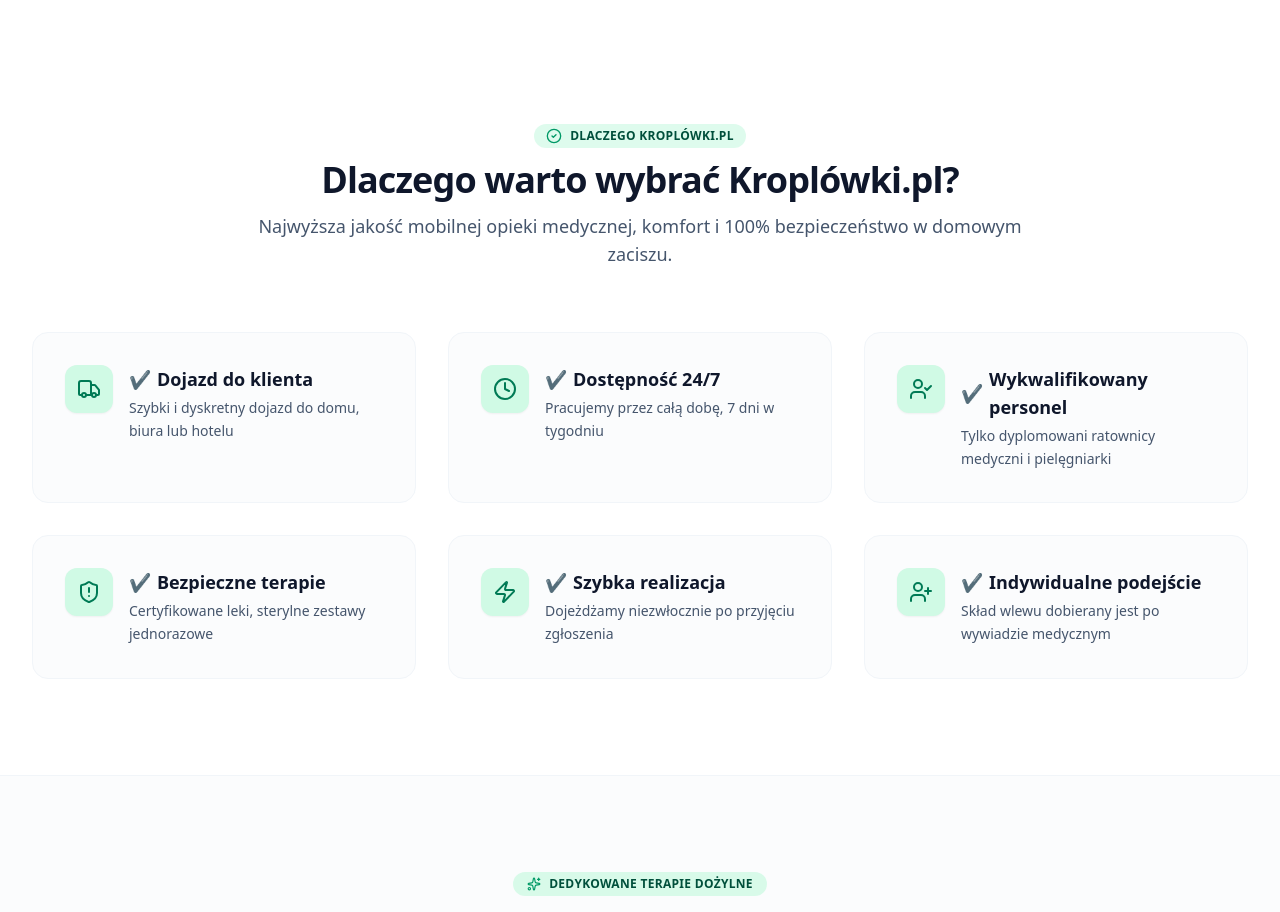
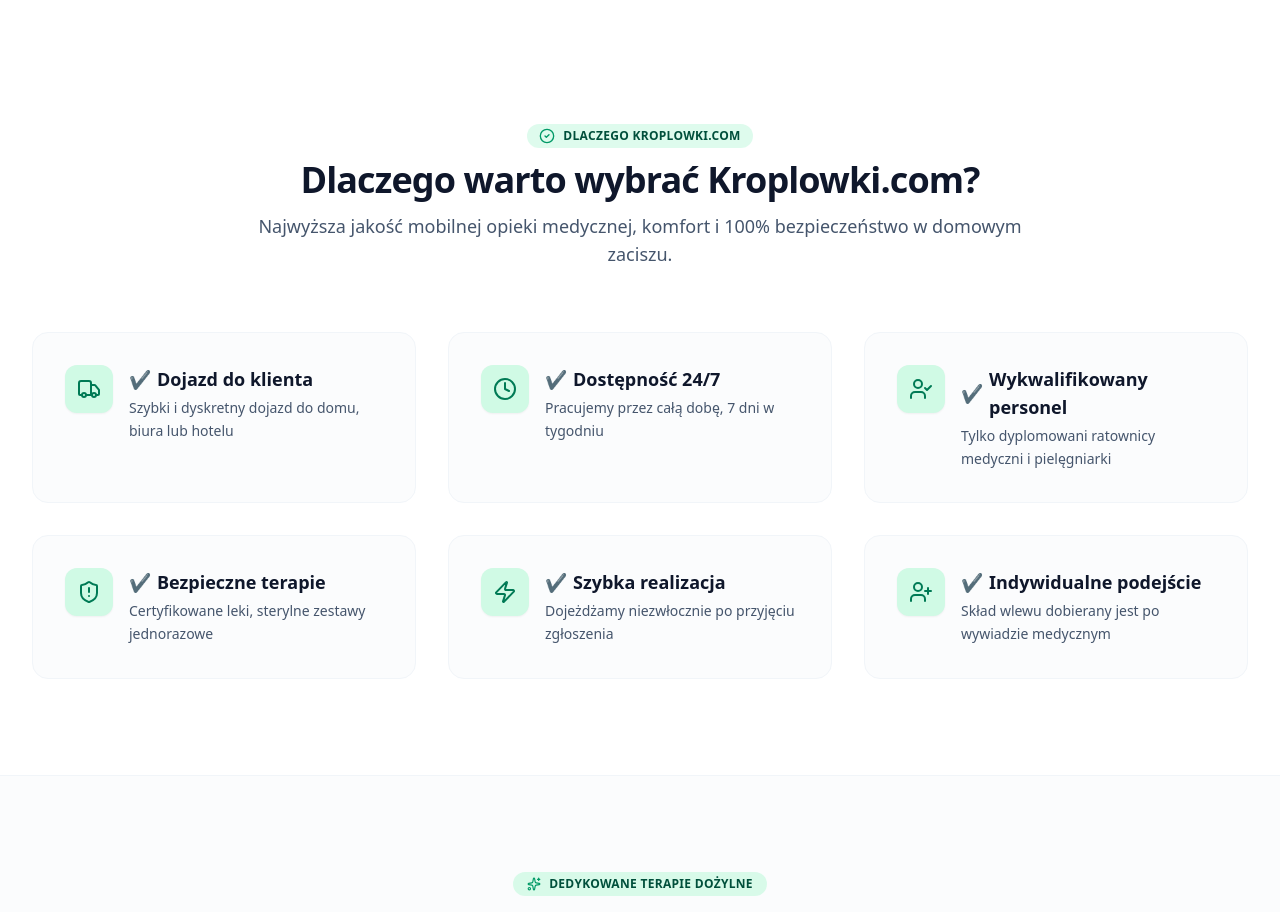
Before and after one commit to jul623242-crypto/kropowki, a React (Vite) app in the folder frontend/: page / in a window 1280 px wide. Shown: the part 780-1692 px from the top of the page. Built offline with nearby package versions, Linux system fonts and the light colour scheme.

Commit message:
Update translations.ts

```diff
--- a/frontend/src/data/translations.ts
+++ b/frontend/src/data/translations.ts
@@ -31,8 +31,8 @@
       imgOverlayBadge: '24h / 7 dni'
     },
     advantages: {
-      tag: 'Dlaczego Kroplówki.pl',
-      title: 'Dlaczego warto wybrać Kroplówki.pl?',
+      tag: 'Dlaczego Kroplowki.com',
+      title: 'Dlaczego warto wybrać Kroplowki.com?',
       subtitle: 'Najwyższa jakość mobilnej opieki medycznej, komfort i 100% bezpieczeństwo w domowym zaciszu.',
       items: [
         { title: 'Dojazd do klienta', desc: 'Szybki i dyskretny dojazd do domu, biura lub hotelu' },
```
